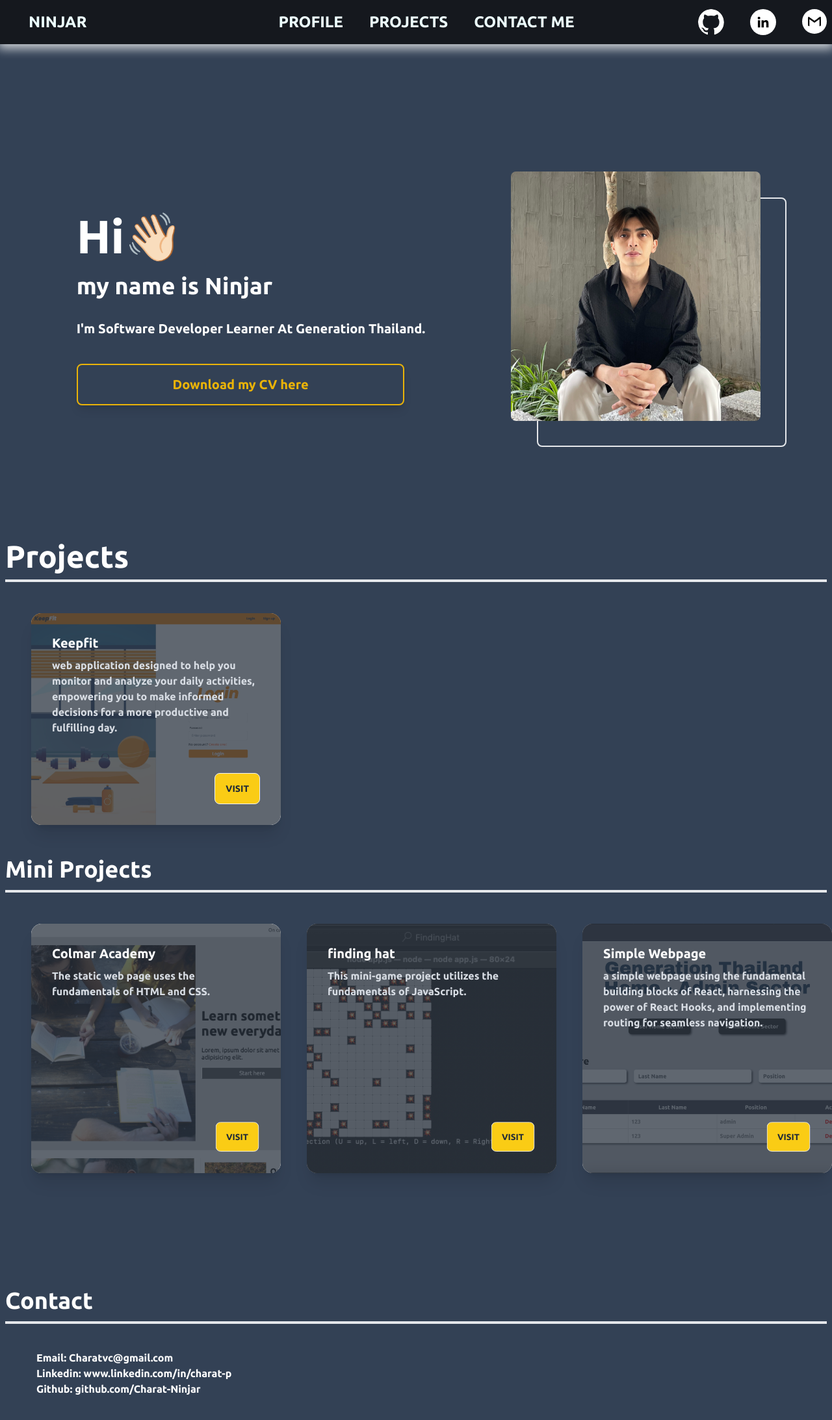
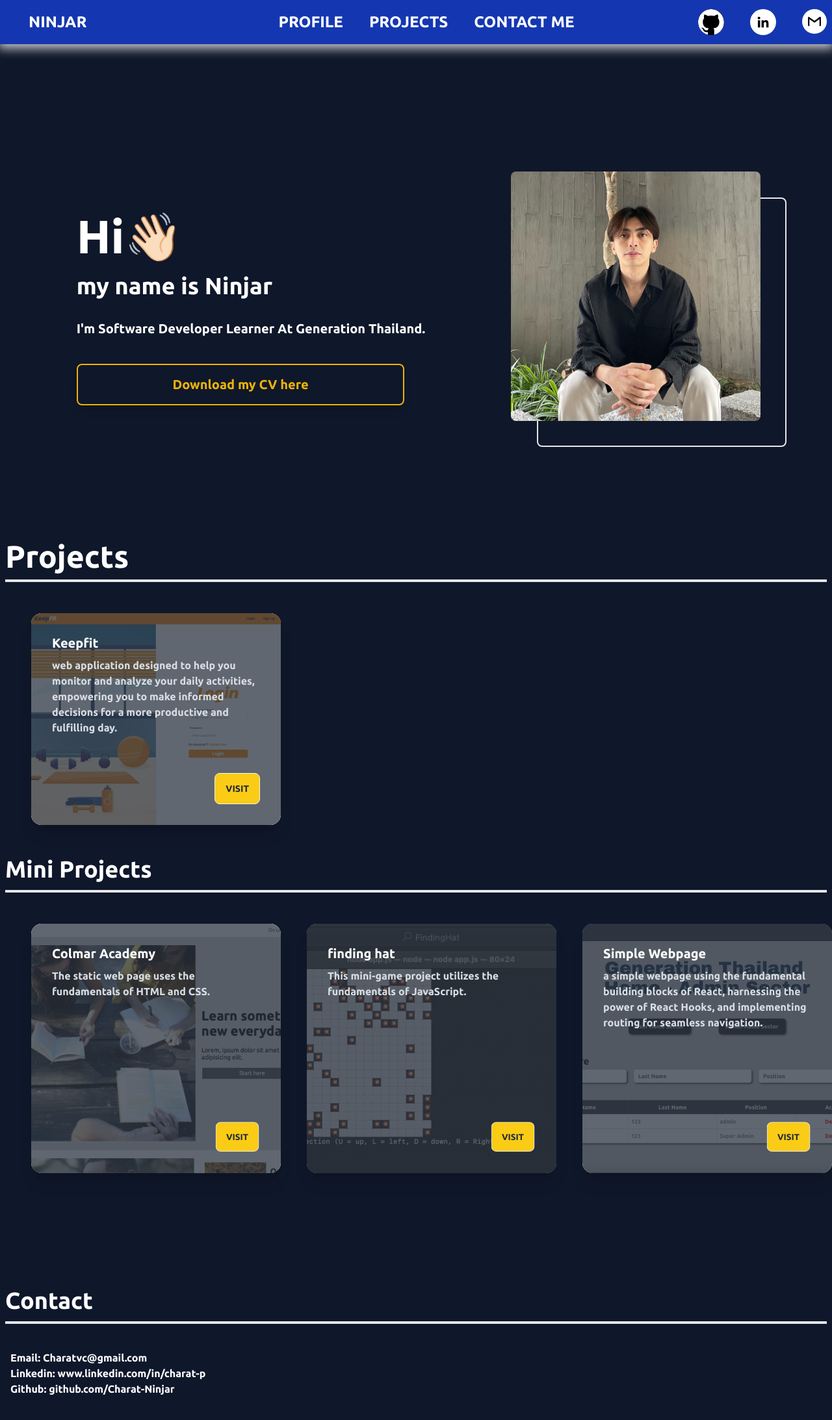
Before and after one commit to Charat-Ninjar/portfolio, a React (Vite) app: page / in a window 1280 px wide. Shown: the top 2186 px of the page at 65% size. Built offline with nearby package versions, Linux system fonts and the light colour scheme; a web font is replaced by a local one.

Commit message:
change theme color

```diff
--- a/src/App.jsx
+++ b/src/App.jsx
@@ -10,16 +10,20 @@ function App() {
   return (
     <div className="h-screen bg-neutral-900">
       <div className="h-16 bg-slate-600">
-      <Navbar/>
+        <Navbar />
       </div>
-      <div id="profile" className="h-fit bg-slate-700 pt-10">
-      <Me/>
+      <div className="bg-slate-900">
+
+
+      <div id="profile" className="h-fit pt-10">
+        <Me />
       </div>
-      <div id="projects" className="h-fit bg-slate-700 lg:pt-24 pt-40">
-      <Project/>
+      <div id="projects" className="h-fit  lg:pt-24 pt-40">
+        <Project />
       </div>
-      <div className="h-fit bg-slate-700">
-      <ContactInfo/>
+      <div className="h-fit ">
+        <ContactInfo />
+      </div>
       </div>
     </div>
   );
--- a/src/components/ContactIcon.jsx
+++ b/src/components/ContactIcon.jsx
@@ -5,10 +5,10 @@ const ContactIcon = () => {
     <div className="hidden lg:flex gap-10">
       <a href="https://github.com/Charat-Ninjar" target="_blank" rel="..">
         <div className="flex items-center hover:text-glow rounded-full h-10 w-10 icon hover:scale-110">
-          <div className="h-full">
+          <div className="h-full bg-black rounded-full broder-white border-r-stone-950">
             <img
               src="/github-light.svg"
-              className="h-full w-full object-cover rounded-full"
+              className="h-full w-full object-cover rounded-full fill-black"
               alt="GitHub Logo"
             />
           </div>
--- a/src/components/ContactInfo.jsx
+++ b/src/components/ContactInfo.jsx
@@ -10,7 +10,7 @@ const ContactInfo = () => {
       >
         <div className="text-glow hover:text-glow ">Contact</div>
       </div>
-      <div className="flex-col justify-start gap-9 ml-10 mt-10 pb-10 pl-4">
+      <div className="flex-col justify-start gap-9 mt-10 pb-10 pl-4">
         <div className="text-white text-1xl ">Email: Charatvc@gmail.com</div>
         <div className="text-white text-1xl">
           Linkedin: www.linkedin.com/in/charat-p
@@ -20,7 +20,7 @@ const ContactInfo = () => {
         </div>
       </div>
       <div>
-      <div className="flex lg:hidden gap-10 ml-14 pb-10">
+      <div className="flex lg:hidden gap-10 ml-5 pb-10">
       <a href="https://github.com/Charat-Ninjar" target="_blank" rel="..">
         <div className="flex items-center hover:text-glow rounded-full h-10 w-10 icon hover:scale-110">
           <div className="h-full">
--- a/src/components/Navbar.jsx
+++ b/src/components/Navbar.jsx
@@ -3,12 +3,12 @@ import ContactIcon from "./ContactIcon";
 import Navitem from "./Navitem";
 const Navbar = () => {
   return (
-    <div className="flex w-full text-cyan-50">
-      <div className="flex w-full justify-center h-[68px] items-center fixed z-10 navbar pl-10">
+    <div className="flex w-full text-white ">
+      <div className="flex w-full justify-center h-[68px] items-center fixed z-10 navbar pl-10 ">
         <div className="flex lg:w-1/6 text-2xl h-[68px] justify-start items-center font-semibold text-glow hover:text-glow pl-20 lg:pl-1">
           NINJAR
         </div>
-        <div className="flex lg:w-4/6 justify-end lg:justify-center">
+        <div className="flex lg:w-4/6 justify-end lg:justify-center ">
           <Navitem />
         </div>
         <div className="flex lg:flex lg:w-1/6 justify-center lg:justify-end">
--- a/src/components/WelcomeMessage.jsx
+++ b/src/components/WelcomeMessage.jsx
@@ -3,14 +3,14 @@ import React from "react";
 const WelcomeMessage = () => {
   return (
     <div className="flex-col justify-center w-full">
-      <div className="flex text-7xl text-white h-[68px]  font-semibold ">
+      <div className="flex text-7xl  h-[68px]  font-semibold ">
         <div className="text-glow hover:text-glow">Hi  </div> 👋🏻
       </div>
 
-      <div className="flex text-4xl text-white h-[68px]  font-semibold text-glow hover:text-glow  mt-6">
+      <div className="flex text-4xl  h-[68px]  font-semibold text-glow hover:text-glow  mt-6">
         my name is Ninjar
       </div>
-      <div className="text-white text-xl mt-1">
+      <div className=" text-xl mt-1">
         I'm Software Developer Learner At Generation Thailand.
       </div>
     </div>
--- a/src/index.css
+++ b/src/index.css
@@ -66,7 +66,7 @@ body {
 }
 
 .navbar {
-  background-color: #15181E;
+  background-color: #1437B1;
   /* /* box-shadow: 0 2px 14px rgba(0, 0, 0, 0.1);
   transition: box-shadow 0.3s ease-in-out;
  */
--- a/src/pages/Me.jsx
+++ b/src/pages/Me.jsx
@@ -6,7 +6,7 @@ import ProfileImg from "../components/ProfileImg";
 const Me = () => {
   return (
     <div
-      className="flex pl-12 mt-10 w-full items-center justify-center rounded-lg  gap-3 scroll-container"
+      className="flex pl-12 mt-10 w-full items-center justify-center rounded-lg  gap-3 scroll-container text-white"
     >
       <div className="mb-20 flex-col lg:flex  lg:mt-40">
         <div className="flex items-center">
--- a/tailwind.config.js
+++ b/tailwind.config.js
@@ -4,7 +4,11 @@ export default {
     "./src/**/*.{js,ts,jsx,tsx}"
   ],
   theme: {
-    extend: {},
+    extend: {
+      colors: {
+        'favBlue' : '#1437B1'
+      }
+    },
   },
   plugins: [require("daisyui")],
 }
```
